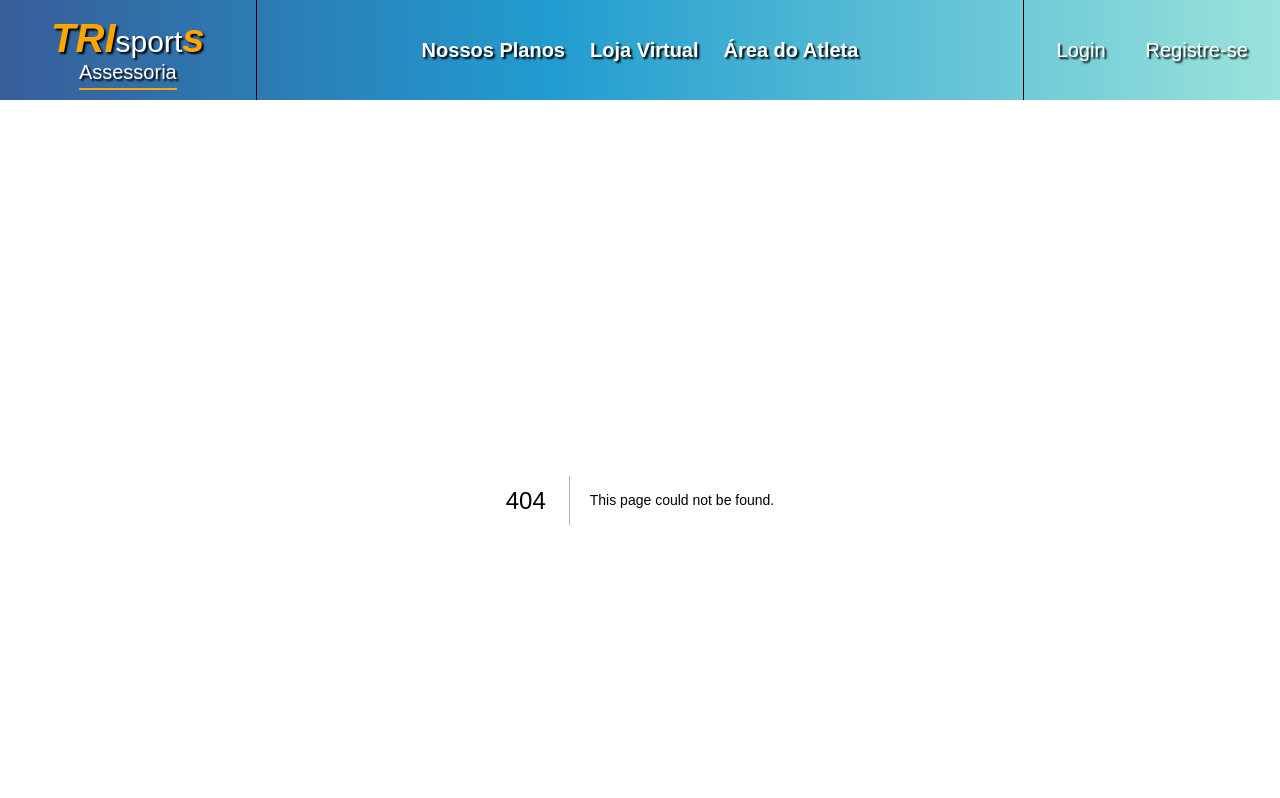
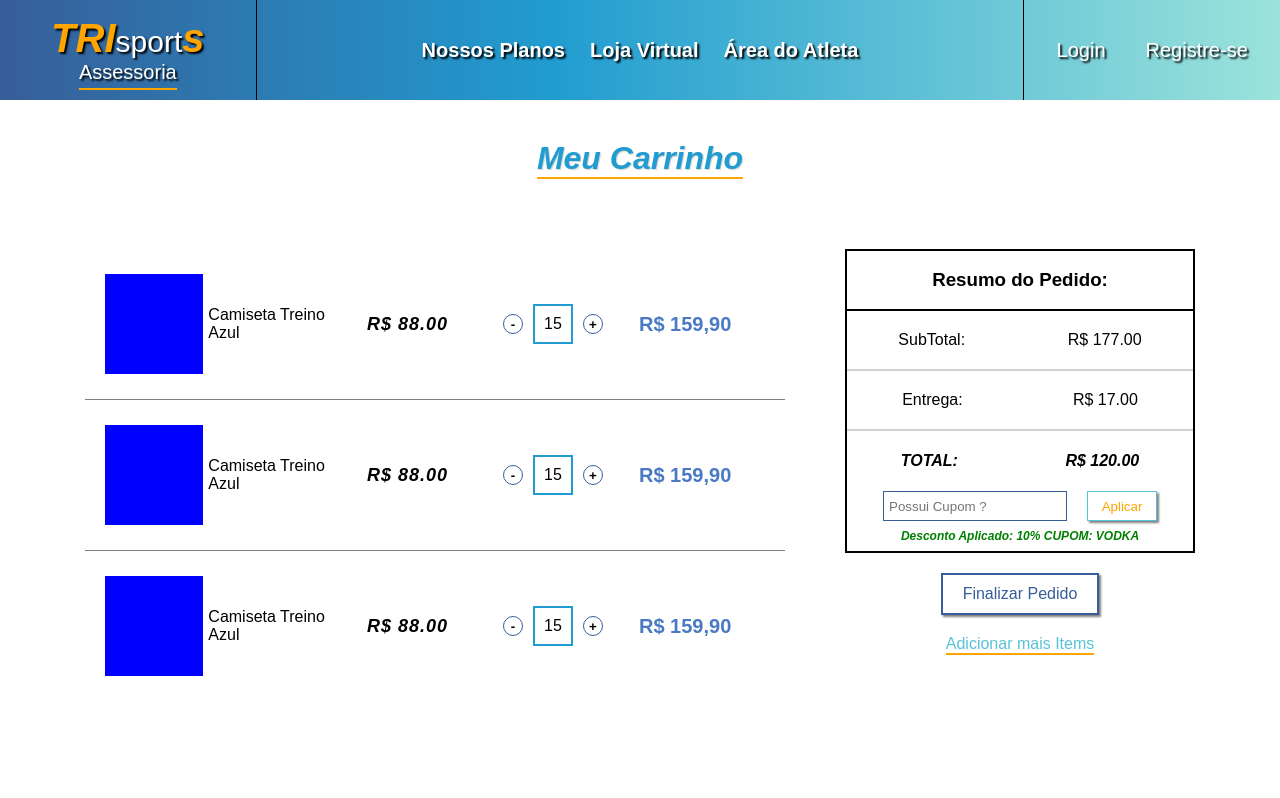
Before and after one commit to Guittsgui/AssessoriaEsportiva-FRONT, a Next.js app: page /MyCart in a window 1280 px wide. Before the commit this address had no page. Shown: the top 798 px of the page. Built offline with nearby package versions, Linux system fonts and the light colour scheme.

Commit message:
FEAT: Implementar tela de Meu Carrinho. Apenas Layout

```diff
--- /dev/null
+++ b/src/app/(pages)/(public)/MyCart/page.tsx
@@ -0,0 +1,64 @@
+"use client"
+import ProductCart from '@/app/components/Ecommerce/ProductCart'
+import * as s from './style'
+
+import React from 'react'
+import Link from 'next/link'
+
+function MyCart() {
+  return (
+    <s.Container>
+        <s.Title>
+          <h1> Meu Carrinho </h1>
+        </s.Title>
+
+        <s.MainContainer>
+          <s.ProductsResume>
+            <ProductCart/>
+            <ProductCart/>
+            <ProductCart/>
+          </s.ProductsResume>
+
+
+          <s.OrderResume>
+            <s.OrderInfos>
+              <div className="title">
+                <h3> Resumo do Pedido: </h3>
+              </div>
+              <div className="separate">
+                <span>SubTotal:</span>
+                <span>R$ 177.00</span>
+              </div>
+              <div className="separate">
+                <span>Entrega:</span>
+                <span>R$ 17.00</span>
+              </div>
+              <div className="separate total">
+                <span>TOTAL:</span>
+                <span>R$ 120.00</span>
+              </div>
+              <div  className="cupom">
+                <div className="form">
+                  <input placeholder="Possui Cupom ?"/>
+                  <button>Aplicar</button>
+                </div>
+                <div className="message">
+                  <p> Desconto Aplicado: 10% CUPOM: VODKA</p>
+                </div>
+              </div>
+            </s.OrderInfos>
+            <s.Buttons>
+              <Link href="" className="finish"> Finalizar Pedido </Link>
+              <Link href="/VirtualStore" className="return"> Adicionar mais Items </Link>
+            </s.Buttons>
+          </s.OrderResume>
+        </s.MainContainer>
+
+
+
+
+    </s.Container>
+  )
+}
+
+export default MyCart
--- /dev/null
+++ b/src/app/(pages)/(public)/MyCart/style.ts
@@ -0,0 +1,141 @@
+import styled from "styled-components";
+
+export const Container = styled.div`
+    min-height: 700px;
+    display: flex;
+    align-items: center;
+    flex-direction: column;
+
+`
+
+export const Title = styled.div`
+    display: flex;
+    align-items: center;
+    justify-content: center;
+    width: 100%;
+    padding: 40px ;
+    h1{
+        color: ${({theme}) => theme.main2};
+        text-shadow: 1px 1px 1px lightgray;
+        border-bottom: 2px solid ${({theme}) => theme.hightlight};
+        font-style: italic;
+    }
+`
+export const MainContainer = styled.div`
+    display: flex;
+    gap: 60px;
+    padding: 30px;
+`
+
+export const ProductsResume = styled.div`
+
+`
+
+export const OrderResume = styled.div`
+
+`
+
+export const OrderInfos = styled.div`
+    border: 2px solid black;
+    display: flex;
+    flex-direction: column;
+    align-items: center;
+    width: 350px;
+    div{
+        width: 100%
+    }
+    .title{
+        height: 60px;
+        display: flex;
+        align-items: center;
+        justify-content: center;
+        border-bottom: 2px solid black;
+    }
+    .separate{
+        height: 60px;
+        border-bottom: 2px solid lightgray;
+        display: flex;
+        align-items: center;
+        justify-content: space-around;
+    }
+
+    .total{
+        border: none;
+        font-weight: bolder;
+        font-style: italic;
+    }
+
+    .cupom{
+        display: flex;
+        align-items: center;
+        justify-content: center;
+        flex-direction: column;
+        min-height: 50px;
+        width: 100%;
+
+        .form{
+            display:flex;
+            align-items: center;
+            justify-content: center;
+            gap: 20px;
+        }
+        input{
+            color: black;
+            height: 30px;
+            outline: none;
+            padding-left: 5px;
+            border: 1px solid ${({theme}) => theme.main};
+        }
+        button{
+            width: 70px;
+            height: 30px;
+            border: 1px solid ${({theme}) => theme.main3};
+            color: ${({theme}) => theme.hightlight};
+            background-color: transparent;
+            box-shadow: 2px 2px 2px gray;
+            &:hover{
+                opacity: 60%;
+            }
+
+        }
+        .message{
+            height: 30px;
+            text-align: center;
+            display: flex;
+            align-items: center;
+            justify-content: center;
+            color: green;
+            font-size: 12px;
+            font-weight: bolder;
+            font-style: italic;
+        }
+    }
+`
+
+export const Buttons = styled.div`
+    display: flex;
+    align-items: center;
+    justify-content: center;
+    flex-direction: column;
+    gap: 20px;
+
+    .finish{
+        margin-top: 20px;
+        color: ${({theme}) => theme.main};
+        border: 2px solid ${({theme}) => theme.main};
+        padding: 10px 20px;
+        box-shadow: 2px 2px 2px gray;
+        &:hover{
+            opacity: 50%;
+        }
+
+
+    }
+    .return{
+        color: ${({theme}) => theme.main3};
+        border-bottom: 2px solid ${({theme}) => theme.hightlight};
+        &:hover{
+            opacity: 50%;
+        }
+    }
+`
--- /dev/null
+++ b/src/app/components/Ecommerce/ProductCart/index.tsx
@@ -0,0 +1,35 @@
+import * as s from './style'
+
+
+import React from 'react'
+
+function ProductCart
+() {
+  return (
+    <s.Container>
+        <s.ProductImageAndName>
+            <div className="image">
+
+            </div>
+            <div className="title">
+                <p>Camiseta Treino Azul</p>
+            </div>
+        </s.ProductImageAndName>
+        <s.ProductSinglePriece>
+            <p> R$ 88.00 </p>
+        </s.ProductSinglePriece>
+        <s.ProductQuantity>
+            <button> - </button>
+                <div className="border">
+                    <p> 15 </p>
+                </div>
+            <button> + </button>
+        </s.ProductQuantity>
+        <s.ProductsTotalPriece>
+            <p> R$ 159,90 </p>
+        </s.ProductsTotalPriece>
+    </s.Container>
+  )
+}
+
+export default ProductCart
--- /dev/null
+++ b/src/app/components/Ecommerce/ProductCart/style.ts
@@ -0,0 +1,72 @@
+import styled from "styled-components";
+
+export const Container = styled.div`
+    display: flex;
+    border-bottom: 1px solid gray;
+    min-width: 700px;
+    padding: 25px 20px;
+    gap: 10px;
+    align-items: center;
+
+    &:last-child{
+        border: none;
+    }
+
+`
+
+export const ProductImageAndName = styled.div`
+    flex: 2;
+    display: flex;
+    align-items: center;
+    justify-content: center;
+    gap: 5px;
+
+    .image{
+        height: 100px;
+        width: 100px;
+        background-color: blue;
+    }
+    .title{
+
+    }
+
+`
+
+export const ProductSinglePriece = styled.div`
+    flex: 1;
+    font-weight: bold;
+    font-size: 18px;
+    font-style: italic;
+    letter-spacing: 1px;
+`
+
+export const ProductQuantity = styled.div`
+    flex: 1;
+    display: flex;
+    gap: 10px;
+    align-items: center;
+    button{
+        height: 20px;
+        width: 20px;
+        border-radius: 50%;
+        border: 1px solid ${({theme}) => theme.main};
+        background-color: transparent;
+        font-weight: bolder;
+
+    }
+    .border{
+        height: 40px;
+        width: 40px;
+        border: 2px solid ${({theme}) => theme.main2};
+        display: flex;
+        align-items: center;
+        justify-content: center;
+    }
+`
+export const ProductsTotalPriece = styled.div`
+    flex: 1;
+    font-size: 20px;
+    font-weight: bold;
+    color: ${({theme}) => theme.main1};
+
+`
--- a/src/app/contexts/ShoopingCart.tsx/ShoppinmgCartProvider.tsx
+++ b/src/app/contexts/ShoopingCart.tsx/ShoppinmgCartProvider.tsx
@@ -22,6 +22,9 @@ export const ShoppingCardProvider = ({children} : {children: JSX.Element}) => {
             productID: product,
             amount: 1
         }
+        ///Se Já existir o ID & o TAMANHO, => alterar o Amount .
+
+        // Se não existir, adicionar novo item.
         setShoppingCartList([...shoppingCartList, newItem])
     }
 
```
Also changed, not shown: zAnotations-Checklist.txt.
